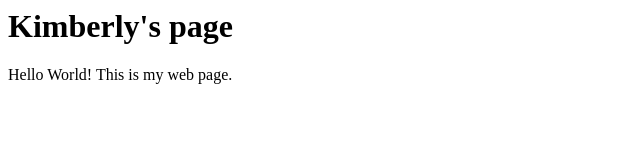
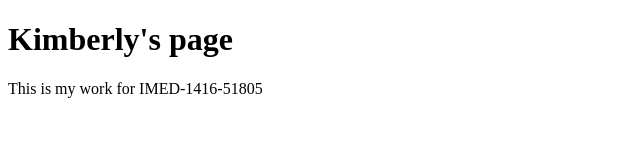
Before and after one commit to kimverly3/kimverly3.github.io, a plain HTML site: page index.html in a window 1280 px wide. Shown: the whole page, without its empty margins (0-640 px from the left). Drawn offline with Linux system fonts and the light colour scheme.

Commit message:
Update index.html

```diff
--- a/index.html
+++ b/index.html
@@ -1,3 +1,9 @@
+<!DOCTYPE html>
+<html>
+<body>
+
 <h1>Kimberly's page</h1>
+<p>This is my work for IMED-1416-51805</p>
 
-<p>Hello World! This is my web page.</p>
+</body>
+</html>
```
